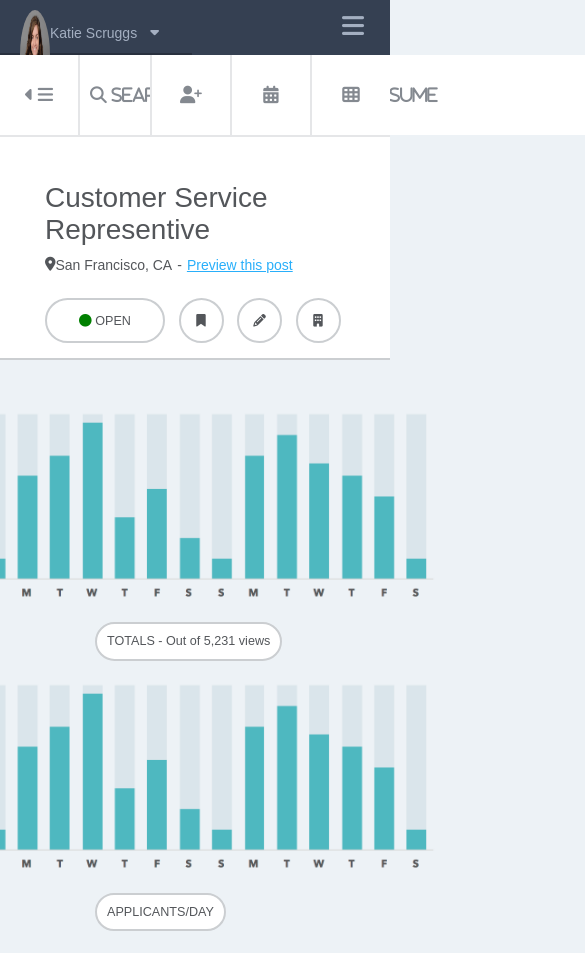
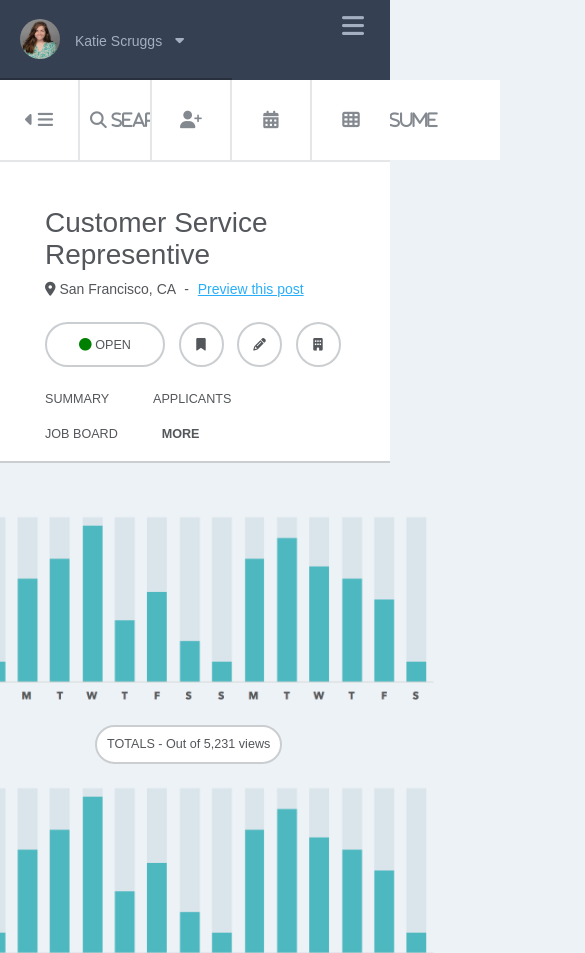
Before and after one commit to katiescruggs/ks-comp-challenge-3, a plain HTML site: page index.html in a window 390 px wide. Shown: the top 953 px of the page, 585 px wide, since content can reach past the window. Drawn offline with Linux system fonts and the light colour scheme.

Commit message:
change 2nd breakpoint to 985px and style

```diff
--- a/index.html
+++ b/index.html
@@ -18,7 +18,7 @@
 			<i class="fa fa-bars fa-2x menu" aria-hidden="true"></i>
 			<section class="nav-main">
 				<h4>Main</h4>
-					<ul>
+					<ul class="nav-ul">
 						<li><i class="fa fa-home" aria-hidden="true"></i>HOME</li>
 						<li><i class="fa fa-suitcase" aria-hidden="true"></i>JOBS</li>
 						<li><i class="fa fa-file-text" aria-hidden="true"></i>RESUMES</li>
@@ -28,7 +28,7 @@
 			</section>
 			<section class="nav-admin">
 				<h4>Admin</h4>
-				<ul>
+				<ul class="nav-ul">
 					<li><i class="fa fa-users" aria-hidden="true"></i>USERS</li>
 					<li><i class="fa fa-map-marker" aria-hidden="true"></i>LOCATIONS</li>
 					<li><i class="fa fa-line-chart" aria-hidden="true"></i>WORKFLOWS</li>
@@ -38,7 +38,7 @@
 			</section>
 			<section class="nav-categories">
 				<h4>Categories</h4>
-				<ul>
+				<ul class="nav-ul">
 					<li><i class="fa fa-check-square yellow" aria-hidden="true"></i>Administrative</li>
 					<li><i class="fa fa-square blue" aria-hidden="true"></i>Design</li>
 					<li><i class="fa fa-square red" aria-hidden="true"></i>Executive</li>
--- a/style.css
+++ b/style.css
@@ -36,7 +36,6 @@ nav {
 
 .menu {
 	display: none !important;
-	/*visibility: hidden;*/
 }
 
 .nav-top,
@@ -442,11 +441,11 @@ h2 .fa {
 	}
 }
 
-@media screen and (max-width: 900px) {
+@media screen and (max-width: 985px) {
 	nav {
 		display: flex;
 		justify-content:space-between;
-		height: 55px;
+		height: 80px;
 		width: 100%;
 	}
 
@@ -455,14 +454,14 @@ h2 .fa {
 	}
 
 	.profile-pic {
-		margin: 0;
-		width: 30px;
+		margin: 8.5px 0;
+		width: 40px;
+		height: 40px;
 	}
 
-	p {
+	.profile-name {
 		display: inline-flex;
-		margin-left: 10px;
-
+		margin: 22.5px 15px;
 	}
 
 	.nav-main,
@@ -472,14 +471,22 @@ h2 .fa {
 		display: inline-flex;
 	}
 
-	ul {
+	.nav-ul {
 		display: none;
 	}
 
 	.main-container {
-		top: 55px;
+		top: 80px;
 		left: 0;
 		width: 100%;
+	}
+
+	table, aside {
+		width: 550px;
+	}
+
+	input {
+		width: 400px;
 	}
 }
 
```
